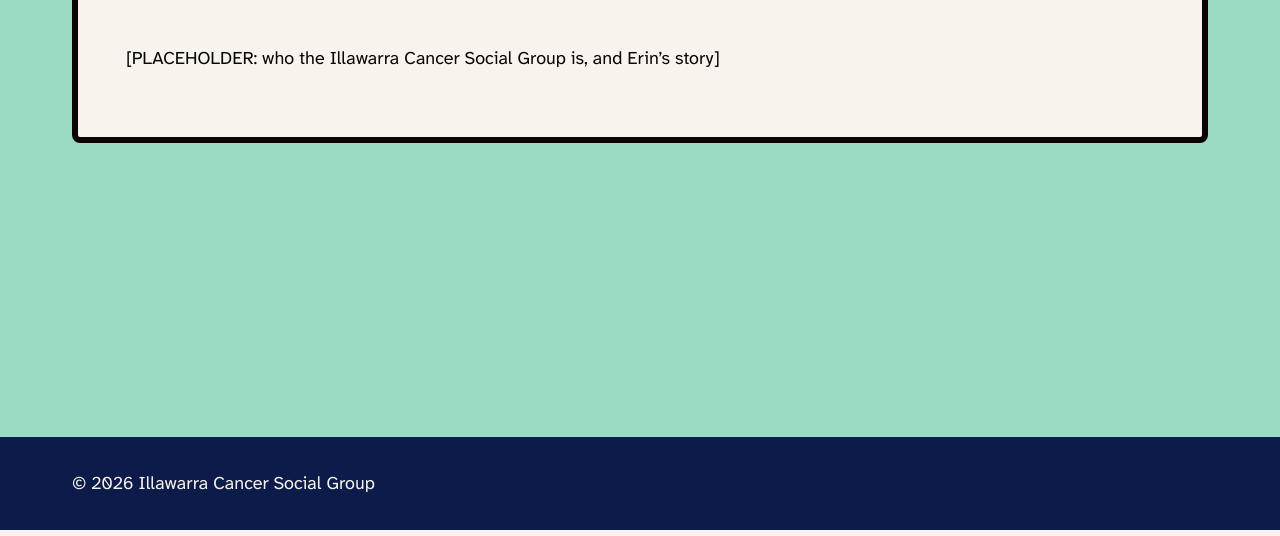
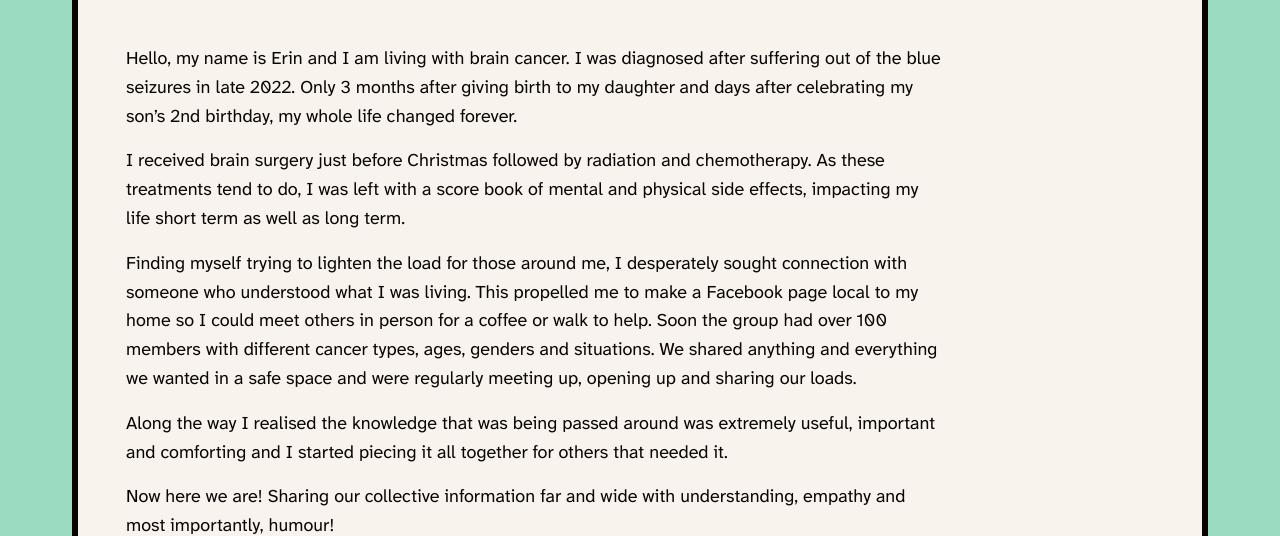
Before and after one commit to Illawarra-Cancer-Social-Group/oh-its-cancer-website, an Astro site: page /about in a window 1280 px wide. Shown: the part 270-806 px from the top of the page. Built offline with nearby package versions, Linux system fonts and the light colour scheme; Astro itself is replaced by a stand-in of ours.

Commit message:
Add Erin's About us and Connect text (#9)
From DRAFT WORDING. Spelling fixed; Products and People keep their
placeholders because the draft has no text for them yet.

Co-authored-by: Claude Opus 5.5 <noreply@anthropic.com>

```diff
--- a/src/pages/about.astro
+++ b/src/pages/about.astro
@@ -1,11 +1,37 @@
 ---
 /*
-  About us page (The Program): who the group is and Erin's story.
-  Placeholder until the real text is ready.
+  About us page (The Program): Erin's story, from her draft wording
+  (DRAFT WORDING, "About us"). Spelling fixed and hyphens turned into dashes;
+  otherwise her words as written.
 */
 import SectionLayout from '../layouts/SectionLayout.astro';
 ---
 
 <SectionLayout href="/about/">
-  <p>[PLACEHOLDER: who the Illawarra Cancer Social Group is, and Erin’s story]</p>
+  <p>
+    Hello, my name is Erin and I am living with brain cancer. I was diagnosed after suffering out of
+    the blue seizures in late 2022. Only 3 months after giving birth to my daughter and days after
+    celebrating my son’s 2nd birthday, my whole life changed forever.
+  </p>
+  <p>
+    I received brain surgery just before Christmas followed by radiation and chemotherapy. As these
+    treatments tend to do, I was left with a score book of mental and physical side effects, impacting
+    my life short term as well as long term.
+  </p>
+  <p>
+    Finding myself trying to lighten the load for those around me, I desperately sought connection
+    with someone who understood what I was living. This propelled me to make a Facebook page local to
+    my home so I could meet others in person for a coffee or walk to help. Soon the group had over 100
+    members with different cancer types, ages, genders and situations. We shared anything and
+    everything we wanted in a safe space and were regularly meeting up, opening up and sharing our
+    loads.
+  </p>
+  <p>
+    Along the way I realised the knowledge that was being passed around was extremely useful,
+    important and comforting and I started piecing it all together for others that needed it.
+  </p>
+  <p>
+    Now here we are! Sharing our collective information far and wide with understanding, empathy and
+    most importantly, humour!
+  </p>
 </SectionLayout>
```
Also changed, not shown: src/pages/connect.astro (+11 -1 lines).
